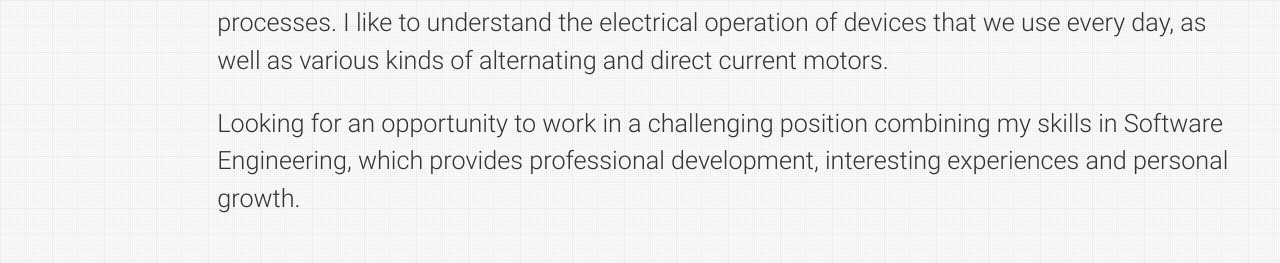
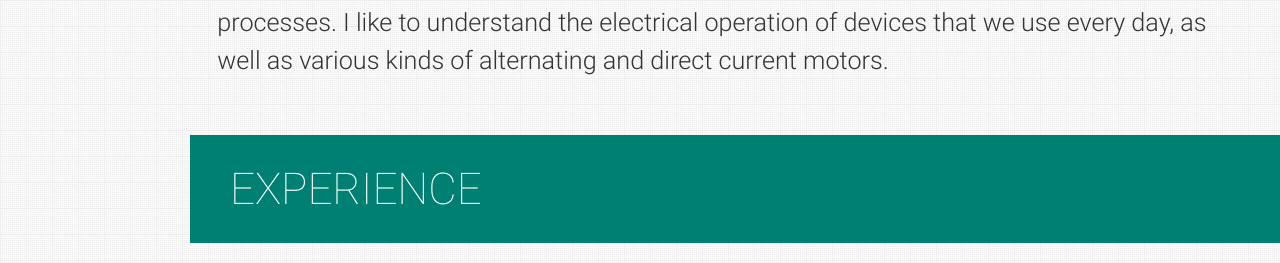
Before and after one commit to samunoz747/samunoz747.github.io, a website: page index.html in a window 1280 px wide. Shown: the part 1040-1303 px from the top of the page. Drawn offline with nearby package versions, Linux system fonts and the light colour scheme.

Commit message:
Update index.html

```diff
--- a/index.html
+++ b/index.html
@@ -254,25 +254,6 @@
 
         </p>
 
-        <!-- <p>
-
-          Detail-oriented Software Developer with professional experience in Backend Development, Machine Learning, Computer Vision. I am adept in Python, Django, Flask, SQL, Machine Learning, Computer Vision.
-        </p> -->
-        <p>
-          Looking for an opportunity to work in a challenging position combining my skills in Software Engineering, which provides professional development, interesting experiences and personal growth.
-        </p>
-        <!-- <p>
-          Another Paragraph
-        </p>  -->
-        <!-- <p>
-        <strong>Current Focus</strong>:&nbsp;<a aria-label="Navigate to the Inclusive Design Patterns homepage"
-          href="https://www.smashingmagazine.com/inclusive-design-patterns/">Accessibility</a>&nbsp;//&nbsp;<a
-          aria-label="Navigate to the Full Stack React homepage"
-          href="https://www.fullstackreact.com/">React</a>&nbsp;//&nbsp;<a
-          aria-label='Navigate to the article "Scalable CSS"'
-          href="https://mrmrs.github.io/writing/2016/03/24/scalable-css/">Design Systems</a>
-        </p> -->
-      </div>
     </section>
 
 
```
